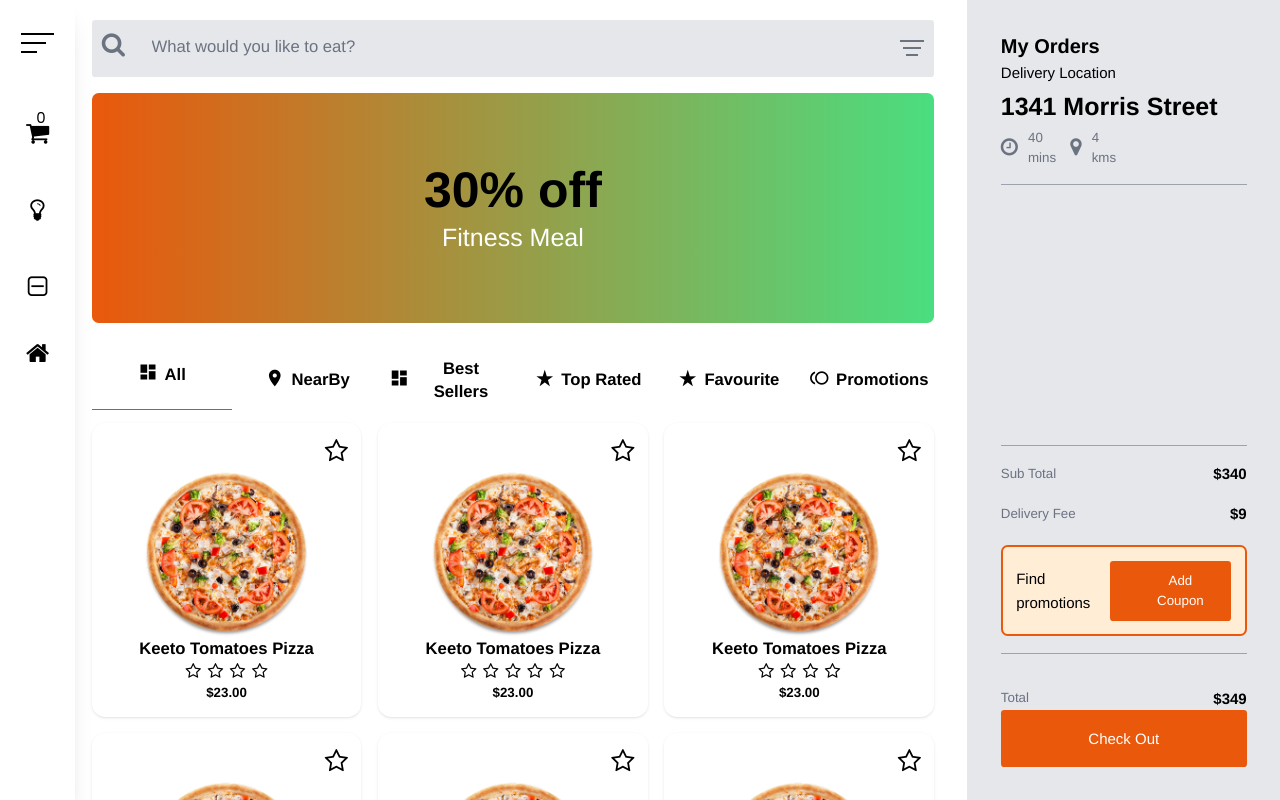
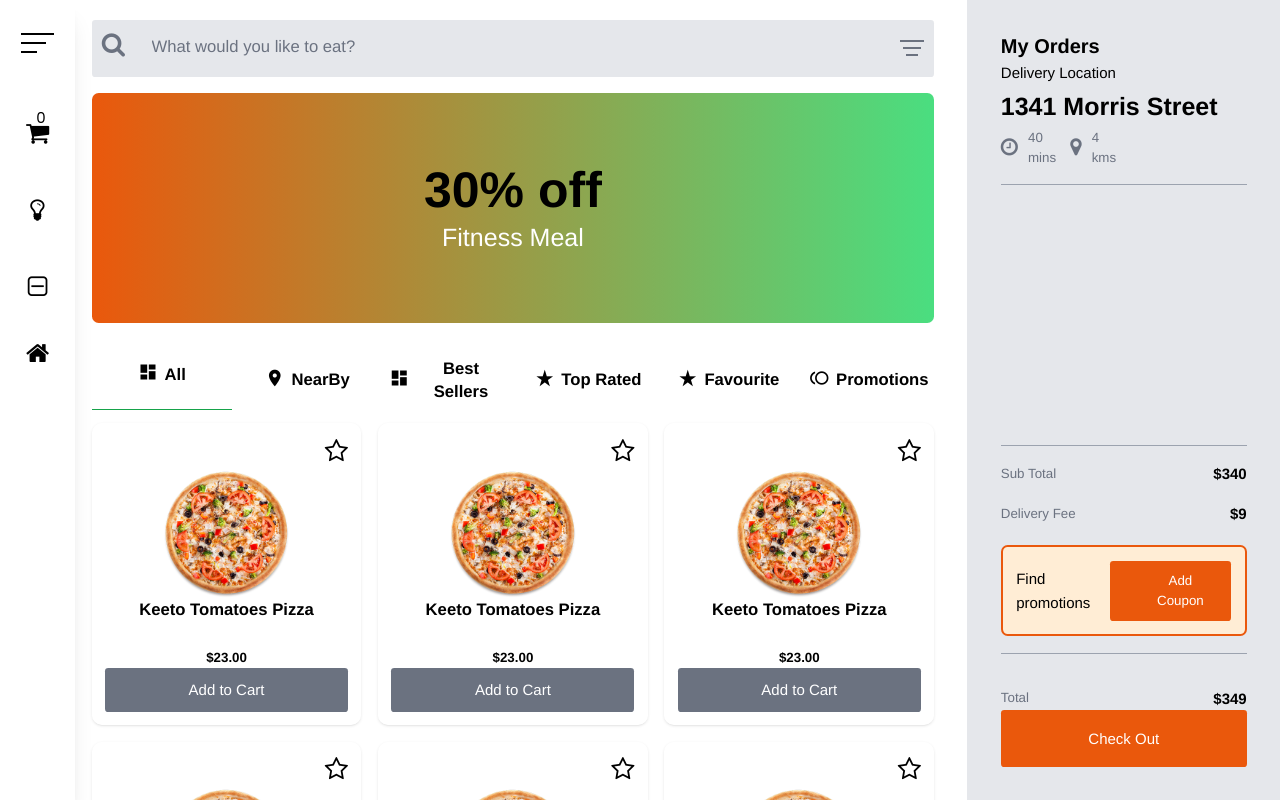
Before and after one commit to Martins100-Tmd/Steaky, a React (Vite) app: page /MENU in a window 1280 px wide. Built offline with nearby package versions, Linux system fonts and the light colour scheme; a web font is replaced by a local one.

Commit message:
Adding some UI touches

```diff
--- a/src/Components/FaceUI/Card/Card1.tsx
+++ b/src/Components/FaceUI/Card/Card1.tsx
@@ -13,14 +13,16 @@ const CardComponent = ({
   const rate_list = (mole: number) => {
     let rateBox = [];
     for (let i = 0; i < mole; i++) {
-      rateBox.push(<i className="fa text-xl">&#xf006;</i>);
+      rateBox.push(
+        <i className="material-icons text-2xl text-orange-400">&#xe838;</i>
+      );
     }
     return rateBox;
   };
   return (
     <div
-      className="flex flex-col items-center rounded-2xl shadow p-4 bg-white dark:bg-gray-200 self-stretch relative
-       sm:min-h-[250px] bg-opacity-40 sm:w-auto w-full"
+      className="flex flex-col items-center rounded-xl shadow p-4 bg-white dark:bg-gray-200 self-stretch relative
+       sm:min-h-[200px] bg-opacity-40 sm:w-auto w-full"
       onDoubleClick={() => {
         if (Switch) {
           settransform([
@@ -33,15 +35,16 @@ const CardComponent = ({
             />,
           ]);
         }
-        console.log(transform);
       }}
     >
-      <i className="fa text-3xl self-end place-self-end">&#xf006;</i>
-      <div className="h-[75%] w-[70%] self-center items-end">
+      <span className="fa text-3xl self-end place-self-end" id="span_start">
+        &#xf006;
+      </span>
+      <div className="h-[65%] w-[65%] self-center items-end">
         <img
           src={image}
           alt="cardImage"
-          className="w-full mx-auto object-cover self-center h-full"
+          className="w-5/6 mx-auto object-cover self-center h-full"
         />
       </div>
       <div className="flex flex-col items-center w-full justify-between h-full self-end">
@@ -57,6 +60,27 @@ const CardComponent = ({
           {price}
         </small>
       </div>
+      <button
+        type={"button"}
+        className={
+          "block w-full rounded p-3 font-hev text-lg bg-gray-500 dark:bg-black text-white"
+        }
+        onClick={() => {
+          if (Switch) {
+            settransform([
+              ...transform,
+              <TransformCart
+                image={image}
+                price={price}
+                description={description}
+                rate={rate}
+              />,
+            ]);
+          }
+        }}
+      >
+        Add to Cart
+      </button>
     </div>
   );
 };
```
